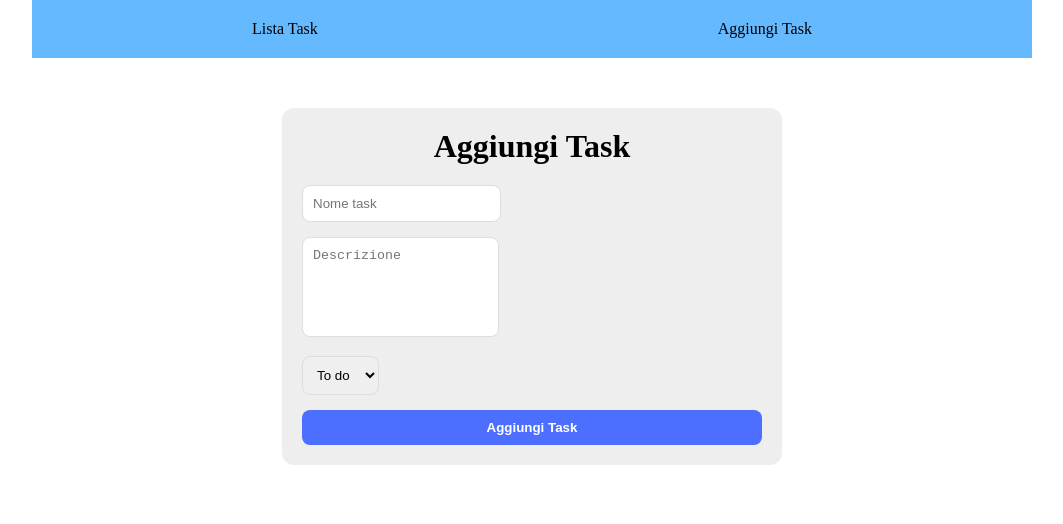
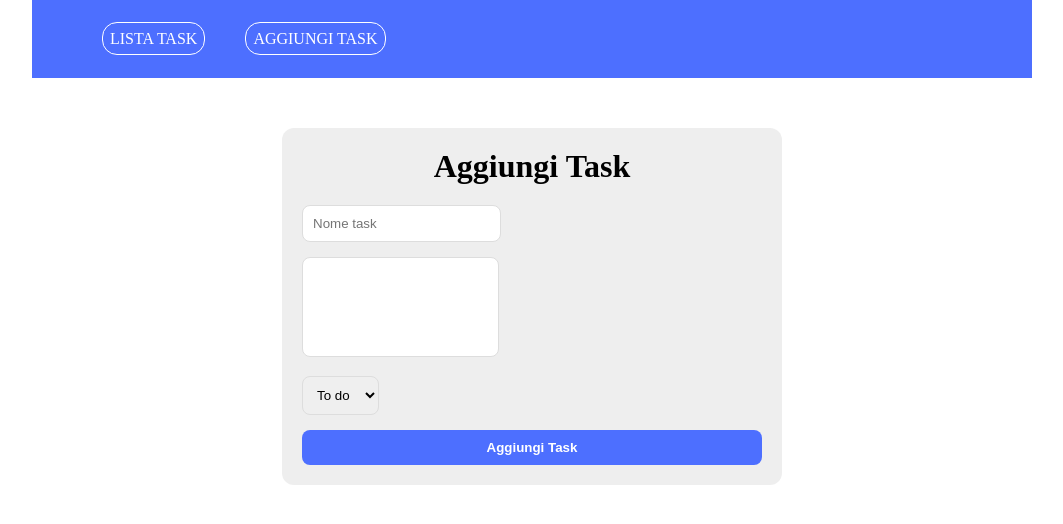
Before and after one commit to claraloforti/ex-react-task-manager-front, a React (Vite) app: page /add in a window 1280 px wide. Shown: the top 524 px of the page, without its empty margins (108-1171 px from the left). Built offline with nearby package versions, Linux system fonts and the light colour scheme; no server answers.

Commit message:
pagina di dettaglio

```diff
--- a/src/App.jsx
+++ b/src/App.jsx
@@ -1,8 +1,6 @@
-// src/App.jsx
-
 import { BrowserRouter, Routes, Route, NavLink } from "react-router-dom";
-
 import TaskList from "./pages/TaskList";
+import TaskDetail from "./pages/TaskDetail";
 import AddTask from "./pages/AddTask";
 import { GlobalProvider } from "./context/GlobalContext";
 
@@ -12,14 +10,14 @@ function App() {
             <BrowserRouter>
                 {/* Navbar */}
                 <nav className="navbar container">
-                    <NavLink to="/">Lista Task</NavLink>
-                    <NavLink to="/add">Aggiungi Task</NavLink>
+                    <NavLink to="/">LISTA TASK</NavLink>
+                    <NavLink to="/add">AGGIUNGI TASK</NavLink>
                 </nav>
 
                 <Routes>
                     <Route path="/" element={<TaskList />} />
-
                     <Route path="/add" element={<AddTask />} />
+                    <Route path="/task/:id" element={<TaskDetail />} />
                 </Routes>
             </BrowserRouter>
         </GlobalProvider>
--- a/src/components/TaskRow.jsx
+++ b/src/components/TaskRow.jsx
@@ -1,4 +1,5 @@
 import React from "react";
+import { Link } from "react-router-dom";
 
 function TaskRow({ task }) {
 
@@ -18,7 +19,11 @@ function TaskRow({ task }) {
     return (
         <tr>
 
-            <td>{task.title}</td>
+            <td>
+                <Link to={`/task/${task.id}`} className="task-link">
+                    {task.title}
+                </Link>
+            </td>
 
             <td style={{ backgroundColor: getStatusColor(task.status) }}>
                 {task.status}
--- a/src/index.css
+++ b/src/index.css
@@ -13,15 +13,17 @@
 
 /* Navbar */
 .navbar {
-    display: flex;
-    justify-content: space-around;
-    background-color: rgba(86, 179, 255, 0.912);
-    padding: 20px;
+    background: #4d6fff;
+    padding: 30px;
 }
 
 .navbar * {
     text-decoration: none;
-    color: black;
+    color: white;
+    border: 1px solid rgb(255, 255, 255);
+    padding: 7px;
+    border-radius: 15px;
+    margin-left: 40px;
 }
 
 
@@ -41,6 +43,15 @@
 .task-table h1 {
     text-align: center;
     margin-bottom: 20px;
+}
+
+.task-link {
+    text-decoration: none;
+    color: black;
+}
+
+.task-link:hover {
+    color: #4d6fff;
 }
 
 
--- a/src/pages/AddTask.jsx
+++ b/src/pages/AddTask.jsx
@@ -2,7 +2,6 @@ import { useRef, useState, useContext } from "react";
 import { GlobalContext } from "../context/GlobalContext";
 
 function AddTask() {
-
     const { addTask } = useContext(GlobalContext);
 
     const [title, setTitle] = useState("");
@@ -12,46 +11,51 @@ function AddTask() {
 
     const symbols = "!@#$%^&*()-_=+[]{}|;:'\\\",.<>?/`~";
 
+    // Validazione titolo
+    const validateTitle = (value) => {
+        if (!value.trim()) {
+            return "Il titolo è obbligatorio";
+        }
+
+        const hasSymbols = symbols.split("").some(char =>
+            value.includes(char)
+        );
+
+        if (hasSymbols) {
+            return "Il titolo non può contenere simboli speciali";
+        }
+
+        return "";
+    };
+
     const handleSubmit = async (e) => {
         e.preventDefault();
 
-        // Validazione titolo
-        if (!title.trim()) {
-            setError("Il titolo è obbligatorio");
+        const validationError = validateTitle(title);
+
+        if (validationError) {
+            setError(validationError);
             return;
         }
-
-        const hasSymbols = symbols.split("").some((char) =>
-            title.includes(char)
-        );
-
-        if (hasSymbols) {
-            setError("Il titolo non può contenere simboli speciali");
-            return;
-        }
-
-        setError("");
 
         const newTask = {
             title,
             description: descriptionRef.current.value,
             status: statusRef.current.value,
-        }
+        };
 
         try {
             await addTask(newTask);
             alert("Task creata con successo!");
 
-            // Reset form
             setTitle("");
             descriptionRef.current.value = "";
             statusRef.current.value = "To do";
+
         } catch (err) {
             alert(err.message);
         }
     };
-
-
 
     return (
         <div className="add-task-container">
@@ -60,30 +64,26 @@ function AddTask() {
 
             <form onSubmit={handleSubmit}>
 
-                {/* Input titolo */}
                 <div>
                     <input
                         type="text"
                         placeholder="Nome task"
                         value={title}
                         onChange={(e) => {
-                            setTitle(e.target.value);
-                            setError("");
+                            const value = e.target.value;
+
+                            setTitle(value);
+                            setError(validateTitle(value));
                         }}
                     />
 
                     {error && <p style={{ color: "red" }}>{error}</p>}
                 </div>
 
-                {/* Input descrizione */}
                 <div>
-                    <textarea
-                        placeholder="Descrizione"
-                        ref={descriptionRef}
-                    />
+                    <textarea ref={descriptionRef} />
                 </div>
 
-                {/* Select stato */}
                 <div>
                     <select ref={statusRef} defaultValue="To do">
                         <option value="To do">To do</option>
--- /dev/null
+++ b/src/pages/TaskDetail.jsx
@@ -0,0 +1,30 @@
+import { useParams } from "react-router-dom";
+import { useContext } from "react";
+import { GlobalContext } from "../context/GlobalContext";
+
+function TaskDetail() {
+    const { id } = useParams();
+    const { tasks } = useContext(GlobalContext);
+
+    const task = tasks.find(t => t.id === parseInt(id));
+
+    if (!task) {
+        return <p>Task non trovata</p>;
+    }
+
+    return (
+        <div>
+            <h1>{task.title}</h1>
+
+            <p><strong>Descrizione:</strong> {task.description}</p>
+            <p><strong>Stato:</strong> {task.status}</p>
+            <p><strong>Creato il:</strong> {new Date(task.createdAt).toLocaleDateString()}</p>
+
+            <button onClick={() => console.log("Elimino task", task.id)}>
+                Elimina Task
+            </button>
+        </div>
+    );
+}
+
+export default TaskDetail;
```
